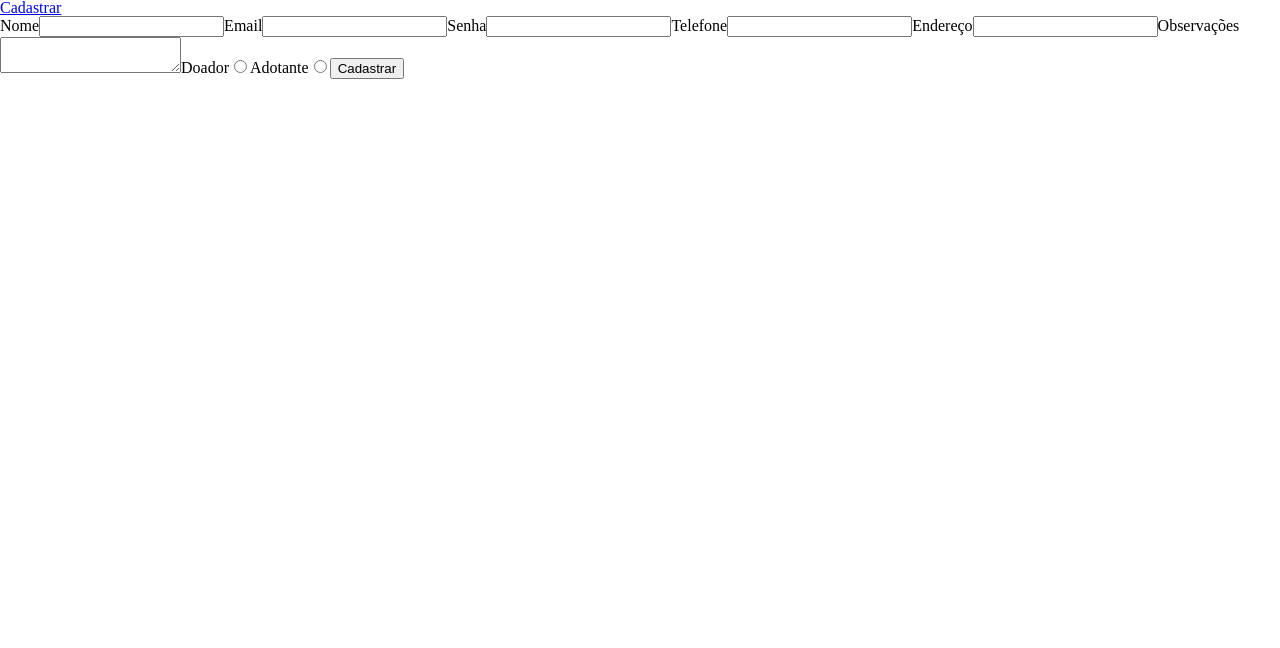
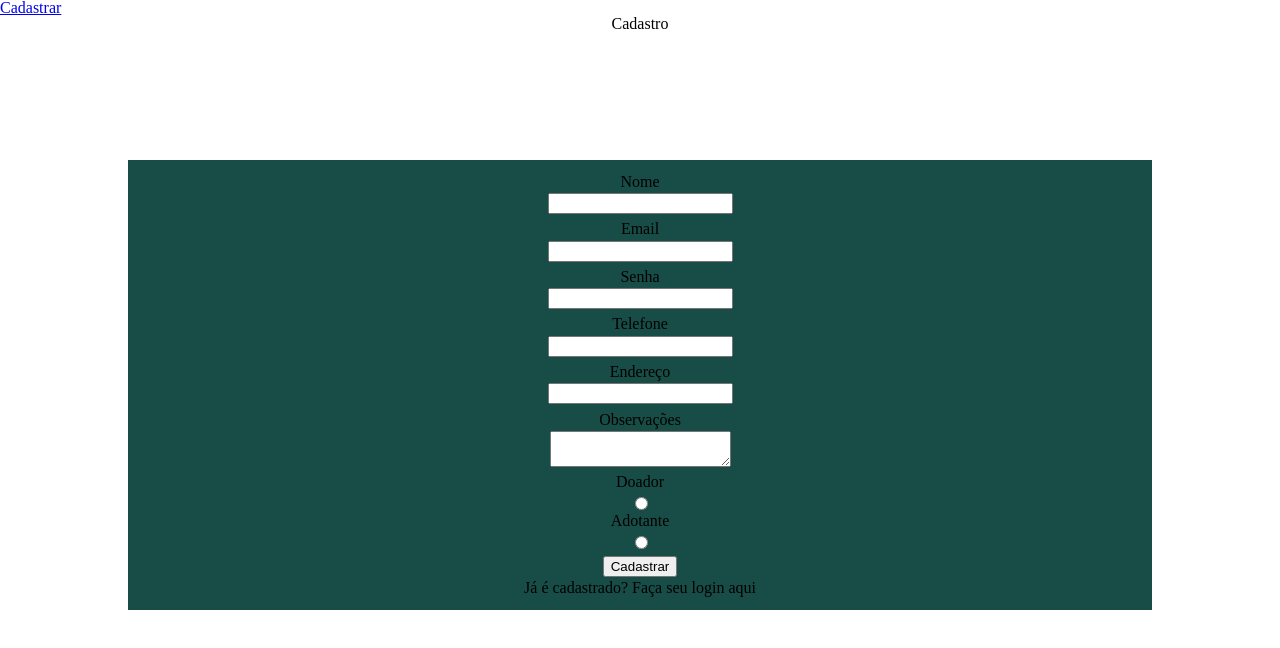
Before and after one commit to fernandochi/Adote_um_humano, a React (Create React App) app: page /register in a window 1280 px wide. Shown: the top 648 px of the page. Built offline with nearby package versions, Linux system fonts and the light colour scheme.

Commit message:
feat: adding first styles

```diff
--- a/src/pages/Register/index.js
+++ b/src/pages/Register/index.js
@@ -1,8 +1,21 @@
 import * as yup from "yup";
 import { yupResolver } from "@hookform/resolvers/yup";
 import { useForm } from "react-hook-form";
+import { useHistory } from "react-router-dom";
+import {
+  Container,
+  Title,
+  Form,
+  Label,
+  Input,
+  TextArea,
+  Errors,
+  Button,
+  Link,
+} from "./style";
 
 const RegisterUser = () => {
+  const history = useHistory();
   const schema = yup.object().shape({
     name: yup
       .string()
@@ -25,7 +38,10 @@ const RegisterUser = () => {
       .required("Campo obrigatório"),
     address: yup.string().required("Campo obrigatório"),
     comments: yup.string(),
-    typeOfUser: yup.string().oneOf(["donor", "adopter"]).required(),
+    typeOfUser: yup
+      .string()
+      .oneOf(["donor", "adopter"])
+      .required("Um dos campos deve ser marcado"),
   });
 
   const { register, handleSubmit, errors } = useForm({
@@ -37,33 +53,38 @@ const RegisterUser = () => {
   };
 
   return (
-    <div>
-      <form onSubmit={handleSubmit(handleForm)}>
-        <label htmlFor="name">Nome</label>
-        <input name="name" ref={register} />
-        <span>{errors.name?.message}</span>
-        <label htmlFor="email">Email</label>
-        <input name="email" ref={register} />
-        <span>{errors.email?.message}</span>
-        <label htmlFor="password">Senha</label>
-        <input name="password" type="password" ref={register} />
-        <span>{errors.password?.message}</span>
-        <label htmlFor="contact">Telefone</label>
-        <input name="contact" ref={register} />
-        <span>{errors.contact?.message}</span>
-        <label htmlFor="address">Endereço</label>
-        <input name="address" ref={register} />
-        <span>{errors.address?.message}</span>
-        <label htmlFor="comments">Observações</label>
-        <textarea name="comments" ref={register} />
-        <span>{errors.comments?.message}</span>
-        <label htmlFor="typeOfUser">Doador</label>
-        <input type="radio" name="typeOfUser" value="donor" ref={register} />
-        <label htmlFor="typeOfUser">Adotante</label>
-        <input type="radio" name="typeOfUser" value="adopter" ref={register} />
-        <button type="submit">Cadastrar</button>
-      </form>
-    </div>
+    <Container>
+      <Title>Cadastro</Title>
+      <Form onSubmit={handleSubmit(handleForm)}>
+        <Label htmlFor="name">Nome</Label>
+        <Input name="name" ref={register} />
+        <Errors>{errors.name?.message}</Errors>
+        <Label htmlFor="email">Email</Label>
+        <Input name="email" ref={register} />
+        <Errors>{errors.email?.message}</Errors>
+        <Label htmlFor="password">Senha</Label>
+        <Input name="password" type="password" ref={register} />
+        <Errors>{errors.password?.message}</Errors>
+        <Label htmlFor="contact">Telefone</Label>
+        <Input name="contact" ref={register} />
+        <Errors>{errors.contact?.message}</Errors>
+        <Label htmlFor="address">Endereço</Label>
+        <Input name="address" ref={register} />
+        <Errors>{errors.address?.message}</Errors>
+        <Label htmlFor="comments">Observações</Label>
+        <TextArea name="comments" ref={register} />
+        <Errors>{errors.comments?.message}</Errors>
+        <Label htmlFor="typeOfUser">Doador</Label>
+        <Input type="radio" name="typeOfUser" value="donor" ref={register} />
+        <Label htmlFor="typeOfUser">Adotante</Label>
+        <Input type="radio" name="typeOfUser" value="adopter" ref={register} />
+        <Errors>{errors.typeOfUser?.message}</Errors>
+        <Button type="submit">Cadastrar</Button>
+        <Link onClick={() => history.push("/login")}>
+          Já é cadastrado? Faça seu login aqui
+        </Link>
+      </Form>
+    </Container>
   );
 };
 
--- a/src/pages/Register/style.js
+++ b/src/pages/Register/style.js
@@ -0,0 +1,36 @@
+import styled from "styled-components";
+
+const Container = styled.div`
+  width: 100%;
+  /* height: 100%; */
+`;
+
+const Title = styled.h2`
+  text-align: center;
+`;
+
+const Form = styled.form`
+  display: flex;
+  flex-direction: column;
+  align-items: center;
+  justify-content: space-evenly;
+  background-color: #184d47;
+  width: 80%;
+  height: 450px;
+  margin: 10% auto;
+  padding: 10px;
+`;
+
+const Label = styled.label``;
+
+const Input = styled.input``;
+
+const TextArea = styled.textarea``;
+
+const Errors = styled.span``;
+
+const Button = styled.button``;
+
+const Link = styled.span``;
+
+export { Container, Title, Form, Label, Input, TextArea, Errors, Button, Link };
```
Also changed, not shown: 1 other file (tests, documents, lock files or other folders).
